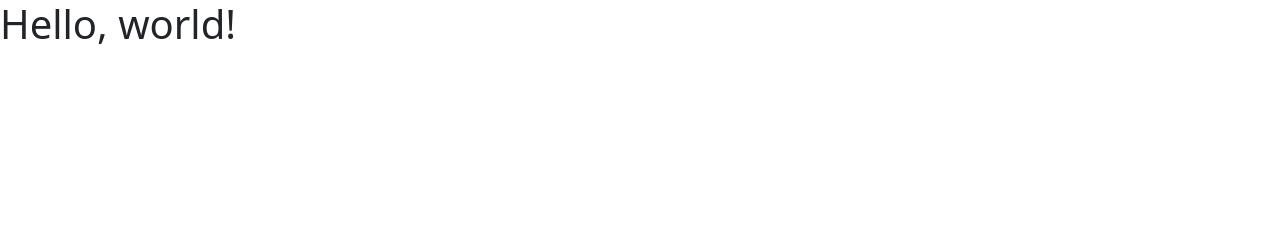
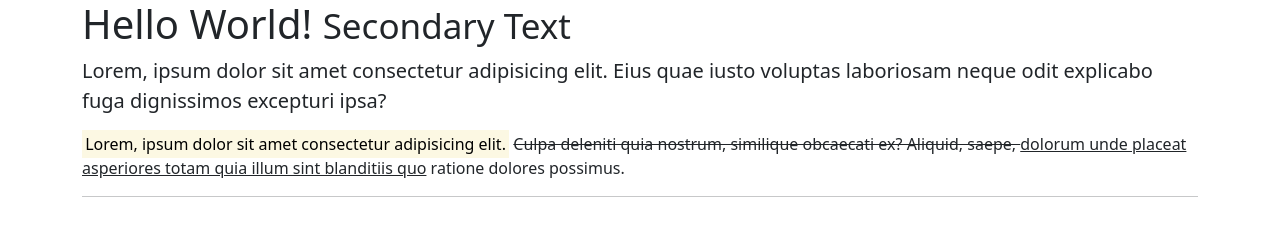
Before and after one commit to Mdudzik92/bootstrap-app, a plain HTML site: page index.html in a window 1280 px wide. Drawn offline with nearby package versions, Linux system fonts and the light colour scheme.

Commit message:
Different options for text styles

```diff
--- a/index.html
+++ b/index.html
@@ -16,7 +16,28 @@
 		<title>Bootstrap Cheat Sheet</title>
 	</head>
 	<body>
-		<h1>Hello, world!</h1>
+		<!-- TYPOGRAPHY -->
+		<div class="container">
+			<h1 class="page-header">Hello World! <small>Secondary Text</small></h1>
+			<p class="lead">
+				Lorem, ipsum dolor sit amet consectetur adipisicing elit. Eius quae
+				iusto voluptas laboriosam neque odit explicabo fuga dignissimos
+				excepturi ipsa?
+			</p>
+			<p>
+				<mark> Lorem, ipsum dolor sit amet consectetur adipisicing elit.</mark>
+				<del
+					>Culpa deleniti quia nostrum, similique obcaecati ex? Aliquid, saepe,
+				</del>
+				<u>
+					dolorum unde placeat asperiores totam quia illum sint blanditiis
+					quo</u
+				>
+				ratione dolores possimus.
+			</p>
+
+			<hr />
+		</div>
 
 		<!-- Popper and Bootstrap JS -->
 		<script
```
Also changed, not shown: bootstrap-5.0.2-dist/bootstrap-5.0.2-dist/css/bootstrap.min.css (added), bootstrap-5.0.2-dist/bootstrap-5.0.2-dist/js/bootstrap.min.js (added), 2 other files.
